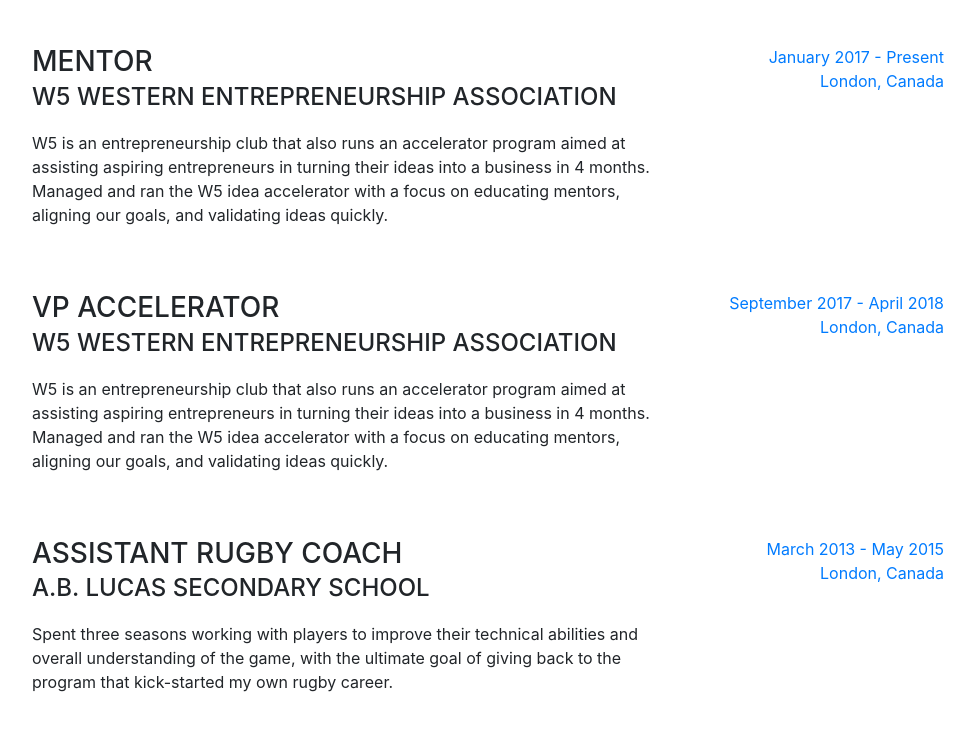
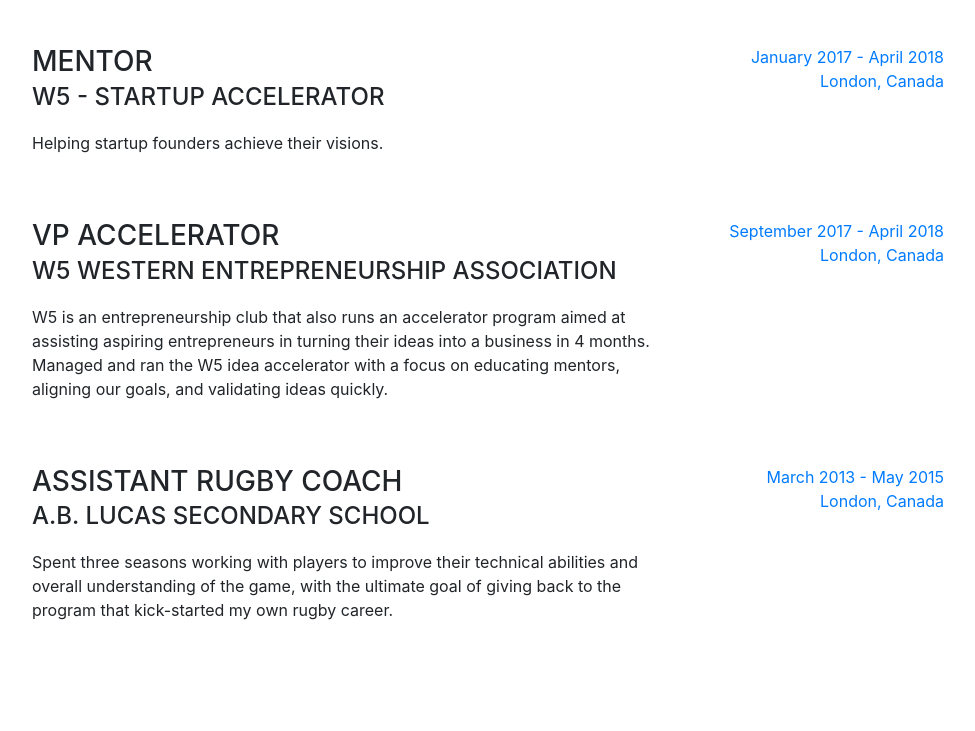
Before and after one commit to justinonthelam/justinlam-io-resume-bootstrap, a website with bundled scripts: page public/index.html in a window 1280 px wide. Shown: the part 2074-2805 px from the top of the page, without its empty margins (288-1263 px from the left). Built offline with nearby package versions, Linux system fonts and the light colour scheme; a web font is replaced by a local one.

Commit message:
updated W5 mentor

```diff
--- a/public/index.html
+++ b/public/index.html
@@ -150,13 +150,13 @@
           <div class="resume-item d-flex flex-column flex-md-row mb-5">
               <div class="resume-content mr-auto">
                 <h3 class="mb-0">Mentor</h3>
-                <div class="subheading mb-3">W5 Western Entrepreneurship Association</div>
+                <div class="subheading mb-3">W5 - Startup Accelerator</div>
                 <p>
-                    W5 is an entrepreneurship club that also runs an accelerator program aimed at assisting aspiring entrepreneurs in turning their ideas into a business in 4 months. Managed and ran the W5 idea accelerator with a focus on educating mentors, aligning our goals, and validating ideas quickly.
+                    Helping startup founders achieve their visions.
                 </p>
               </div>
               <div class="resume-date text-md-right">
-                <span class="text-primary">January 2017 - Present<br>London, Canada</span>
+                <span class="text-primary">January 2017 - April 2018<br>London, Canada</span>
               </div>
             </div>
 
```
